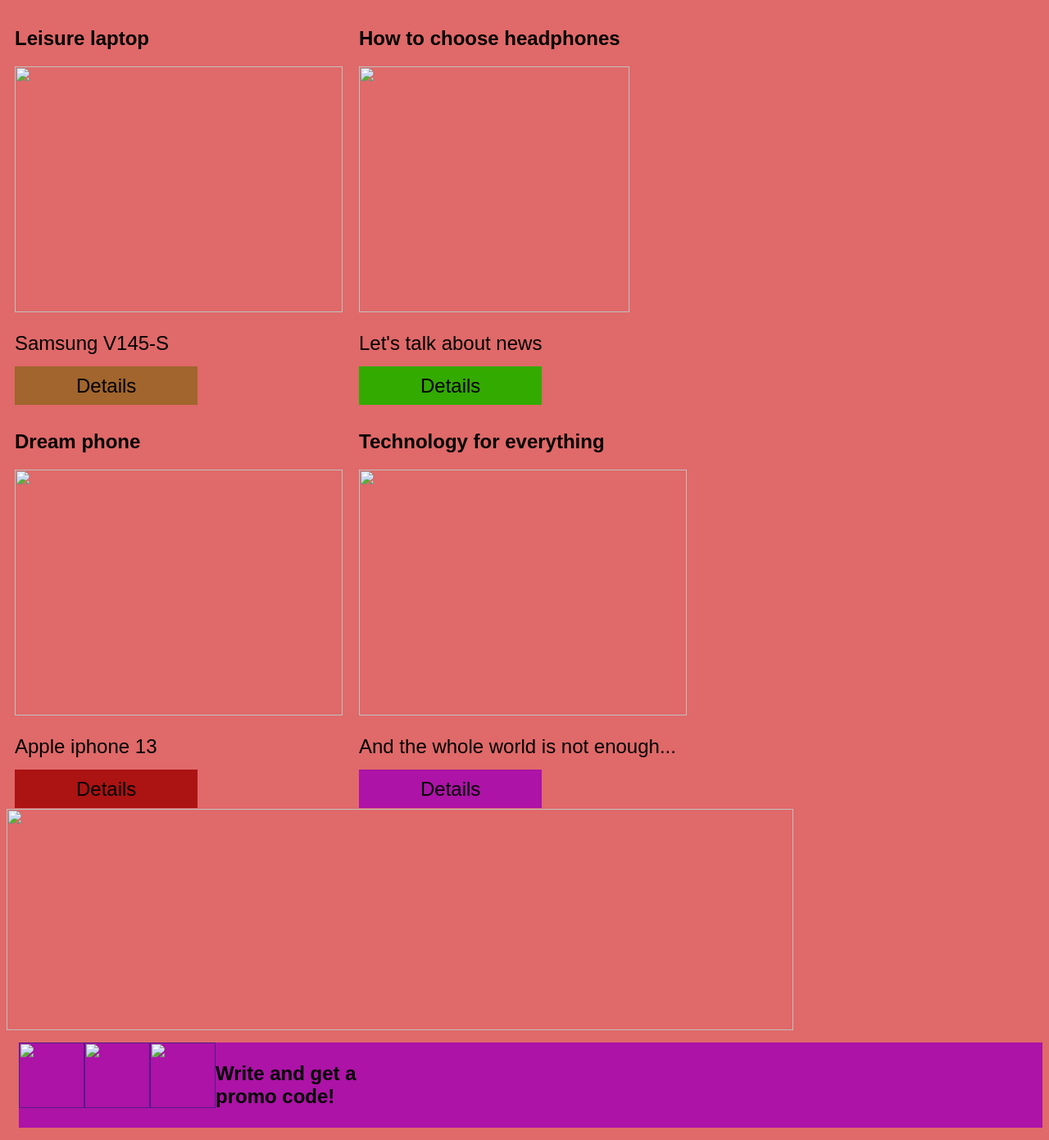
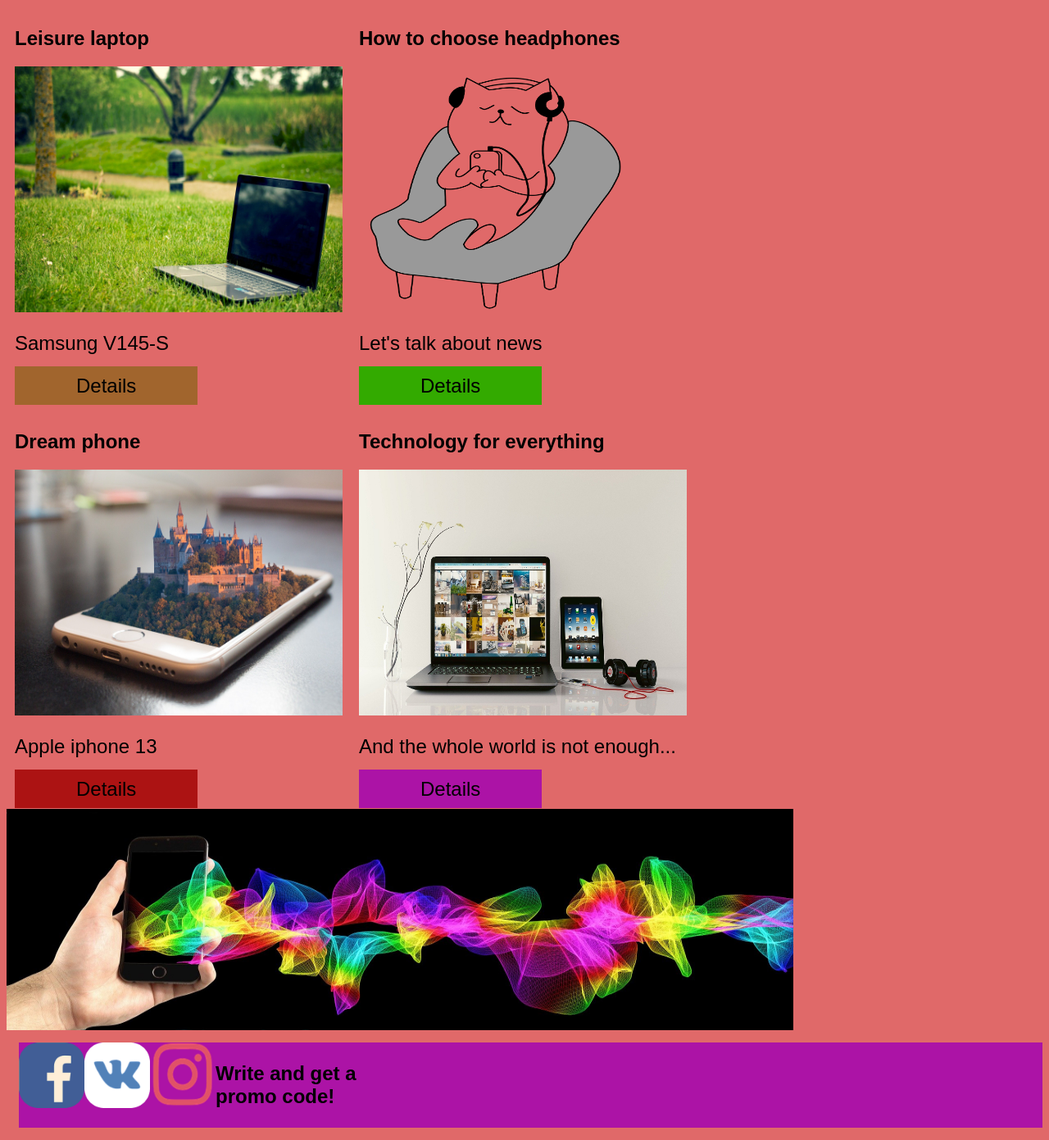
Before and after one commit to TeErJet/code_train, a plain HTML site: page 6_4.html in a window 1280 px wide. Shown: the part 293-1684 px from the top of the page at 82% size. Drawn offline with Linux system fonts and the light colour scheme.

Commit message:
Update 6_4.html

```diff
--- a/6_4.html
+++ b/6_4.html
@@ -5,7 +5,7 @@
     </head>
     <body>
         <header>
-            <img src=""logo_0_1613588860"">
+            <img src=""logo_0_1613588860.svg"">
             <a class="button" href="">Discounts</a>
         </header>
         <nav>
@@ -19,35 +19,35 @@
             <section class="info">
                 <article>
                     <h2>Leisure laptop</h2>
-                    <img src="notebook-405755_1920_0_1613586011" width="400px" height="300px"/>
+                    <img src="notebook-405755_1920_0_1613586011.jpg" width="400px" height="300px"/>
                     <p>Samsung V145-S</p>
                     <a class="article-but1" href="">Details</a>
                 </article>
                 <article>
                     <h2>How to choose headphones</h2>
-                    <img src="music-1813100_1280_0_1613586010" width="330px" height="300px"/>
+                    <img src="music-1813100_1280_0_1613586010.png" width="330px" height="300px"/>
                     <p>Let's talk about news</p>
                     <a class="article-but2" href="">Details</a>
                 </article>
                 <article>
                     <h2>Dream phone</h2>
-                    <img src="mobile-phone-1875813_1920_0_1613586011" width="400px" height="300px"/>
+                    <img src="mobile-phone-1875813_1920_0_1613586011.jpg" width="400px" height="300px"/>
                     <p>Apple iphone 13</p>
                     <a class="article-but3" href="">Details</a>
                 </article>
                 <article>
                     <h2>Technology for everything</h2>
-                    <img src="laptop-1483974_1920_0_1613586010" width="400px" height="300px"/>
+                    <img src="laptop-1483974_1920_0_1613586010.jpg" width="400px" height="300px"/>
                     <p>And the whole world is not enough...</p>
                     <a class="article-but4" href="">Details</a>
                 </article>
             </section>
-            <img src="mobile-phone-1419275_1920_0_1613586010" width="960" height="270"/>
+            <img src="mobile-phone-1419275_1920_0_1613586010.jpg" width="960" height="270"/>
         </main>
         <footer>
-            <a href=""><img src="icon-set-1142000_1280 1_0_1613586391" width="80px" height="80px"></a>
-            <a href=""><img src="Group 1_0_1613586391" width="80px" height="80px"></a>
-            <a href=""><img src="instagram-3288419_1280 1_0_1613586391" width="80px" height="80px"></a>
+            <a href=""><img src="icon-set-1142000_1280 1_0_1613586391.png" width="80px" height="80px"></a>
+            <a href=""><img src="Group 1_0_1613586391.png" width="80px" height="80px"></a>
+            <a href=""><img src="instagram-3288419_1280 1_0_1613586391.png" width="80px" height="80px"></a>
             <p><b>Write and get a<br/> promo code!</b></p>
         </footer>
     </body>
```
